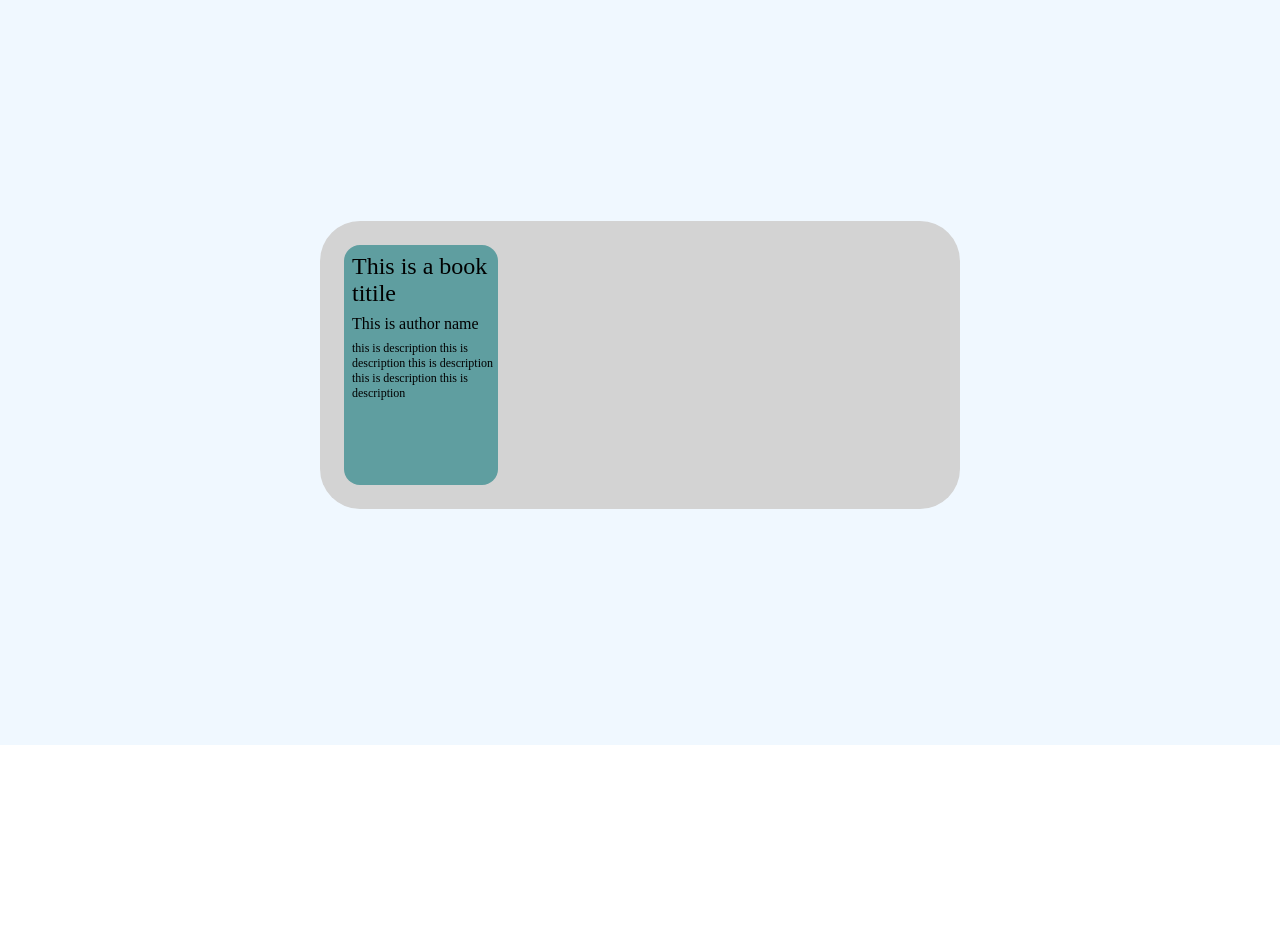
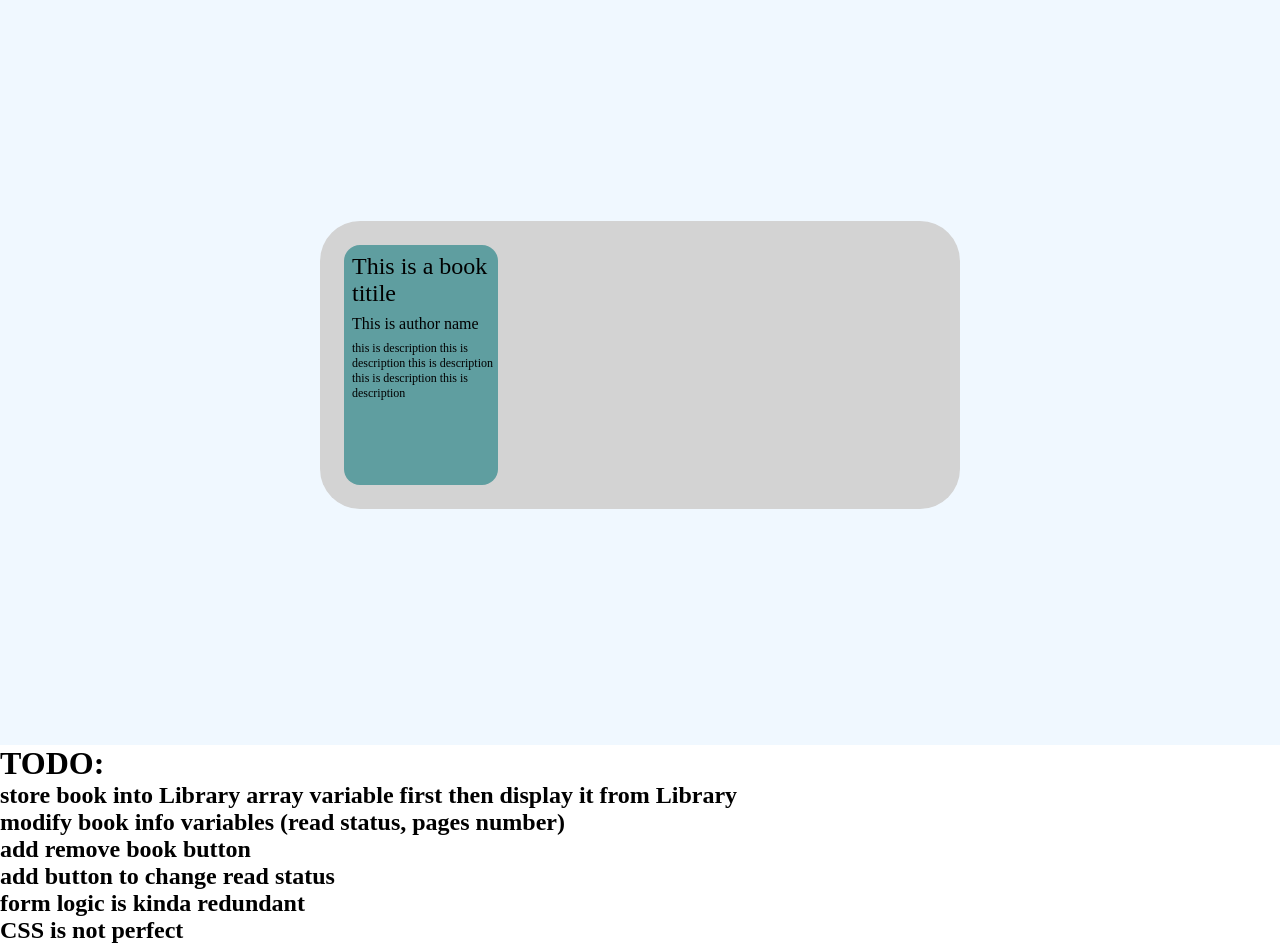
Before and after one commit to Liu-Hong-Wei/odin-library, a plain HTML site: page index.html in a window 1280 px wide. Shown: the part 55-999 px from the top of the page. Before the commit the page ends 800 px from the top, so only its background shows below. Drawn offline with Linux system fonts and the light colour scheme.

Commit message:
list some backlogs

```diff
--- a/index.html
+++ b/index.html
@@ -24,5 +24,14 @@
         </div>
       </div>
     </div>
+    <div class="TODO">
+      <h1>TODO: </h1>
+      <h2>store book into Library array variable first then display it from Library</h2>
+      <h2>modify book info variables (read status, pages number)</h2>
+      <h2>add remove book button</h2>
+      <h2>add button to change read status</h2>
+      <h2>form logic is kinda redundant</h2>
+      <h2>CSS is not perfect</h2>
+    </div>
   </body>
 </html>
--- a/script.js
+++ b/script.js
@@ -19,6 +19,7 @@ addBook.addEventListener("click", (e) => {
   if (hasUnfinishedForm) {
     return;
   }
+  hasUnfinishedForm  = true
   const form = document.createElement("fieldset");
   form.classList.add("book-form");
 
@@ -69,5 +70,6 @@ addBook.addEventListener("click", (e) => {
     myLibrary.push(book);
     const form = document.querySelector("fieldset");
     form.remove();
+    hasUnfinishedForm = false;
   });
 });
--- a/style.css
+++ b/style.css
@@ -42,6 +42,7 @@ header .add-btn {
 }
 
 .gallery-container {
+  margin: 2vh;
   padding: 3vh;
   min-width: 50vw;
   max-width: 70vw;
```
